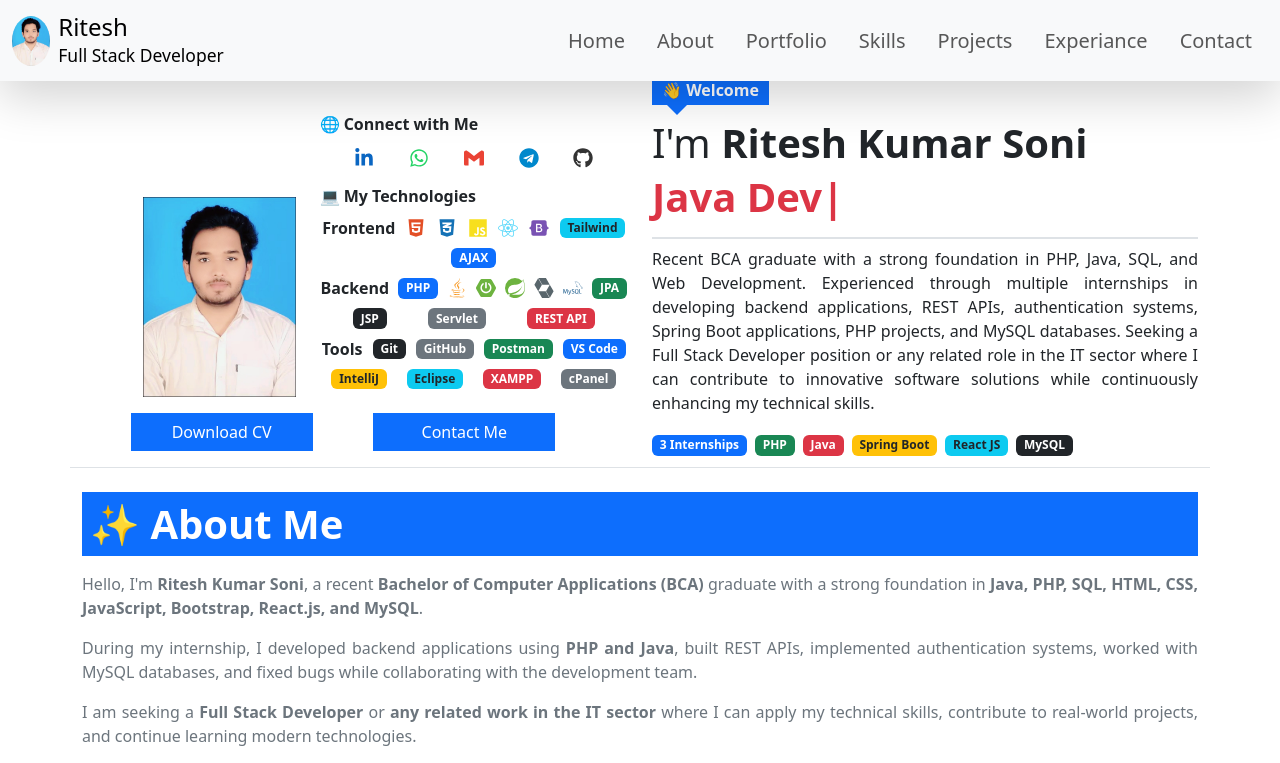
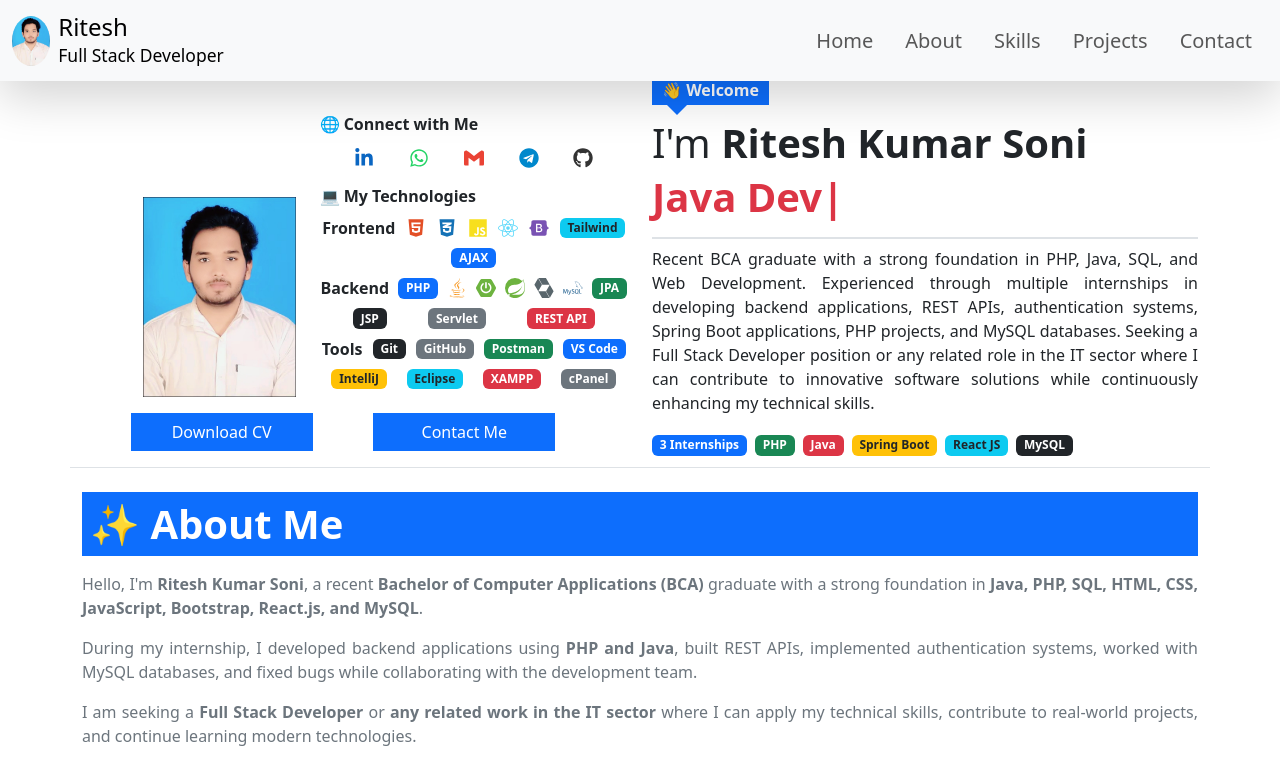
Before and after one commit to riteshxoni/Portfolio, a React (Vite) app: page / in a window 1280 px wide. Shown: the top 763 px of the page. Built offline with nearby package versions, Linux system fonts and the light colour scheme.

Commit message:
Update Navbar.jsx

```diff
--- a/src/components/Navbar.jsx
+++ b/src/components/Navbar.jsx
@@ -23,10 +23,10 @@ const Navbar = () => {
                 <div className='navbar-nav fs-5 ms-auto'>
                     <Link className='nav-link animate px-3' to="Home" smooth={true} duration={100} offset={-70} activeClass='active'>Home      </Link>
                     <Link className='nav-link animate px-3' to="About" smooth={true} duration={100} offset={-70} activeClass='active'>About     </Link>
-                    <Link className='nav-link animate px-3' to="Portfolio" smooth={true} duration={100} offset={-70} activeClass='active'>Portfolio </Link>
+                    {/* <Link className='nav-link animate px-3' to="Portfolio" smooth={true} duration={100} offset={-70} activeClass='active'>Portfolio </Link> */}
                     <Link className='nav-link animate px-3' to="Skills" smooth={true} duration={100} offset={-70} activeClass='active'>Skills    </Link>
                     <Link className='nav-link animate px-3' to="Projects" smooth={true} duration={100} offset={-70} activeClass='active'>Projects  </Link>
-                    <Link className='nav-link animate px-3' to="Experiance" smooth={true} duration={100} offset={-70} activeClass='active'>Experiance</Link>
+                    {/* <Link className='nav-link animate px-3' to="Experiance" smooth={true} duration={100} offset={-70} activeClass='active'>Experiance</Link> */}
                     <Link className='nav-link animate px-3' to="Contact" smooth={true} duration={100} offset={-70} activeClass='active'>Contact   </Link>
                 </div>
             </div>
```
